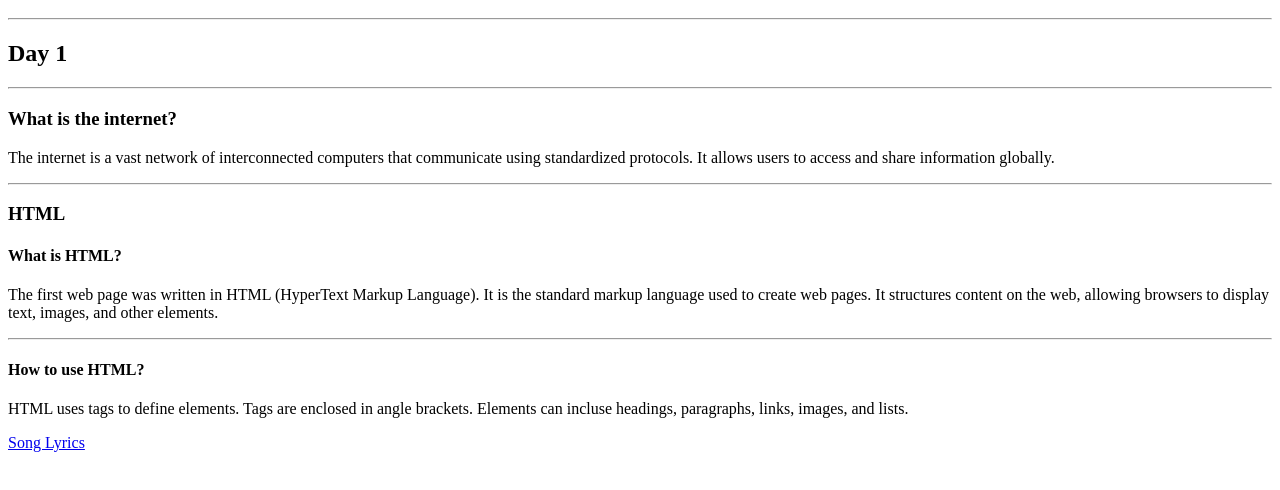
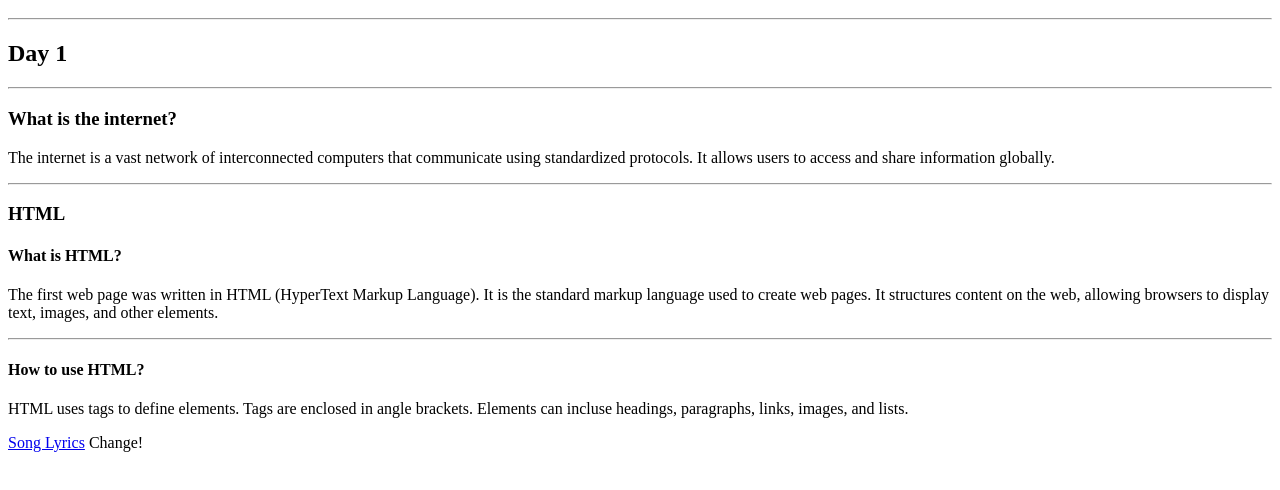
Before and after one commit to leo-kavanaugh/learning-websites-leo-kavanaugh, a plain HTML site: page index.html in a window 1280 px wide. Shown: the part 48-538 px from the top of the page. Drawn offline with Linux system fonts and the light colour scheme.

Commit message:
test commit

```diff
--- a/index.html
+++ b/index.html
@@ -21,3 +21,5 @@ HTML uses tags to define elements. Tags are enclosed in angle brackets.
 Elements can incluse headings, paragraphs, links, images, and lists.
 <p></p>
 <a href="learning-websites-leo-kavanaugh/songLyrics.html">Song Lyrics</a>
+
+<h7>Change!</h7>
```
